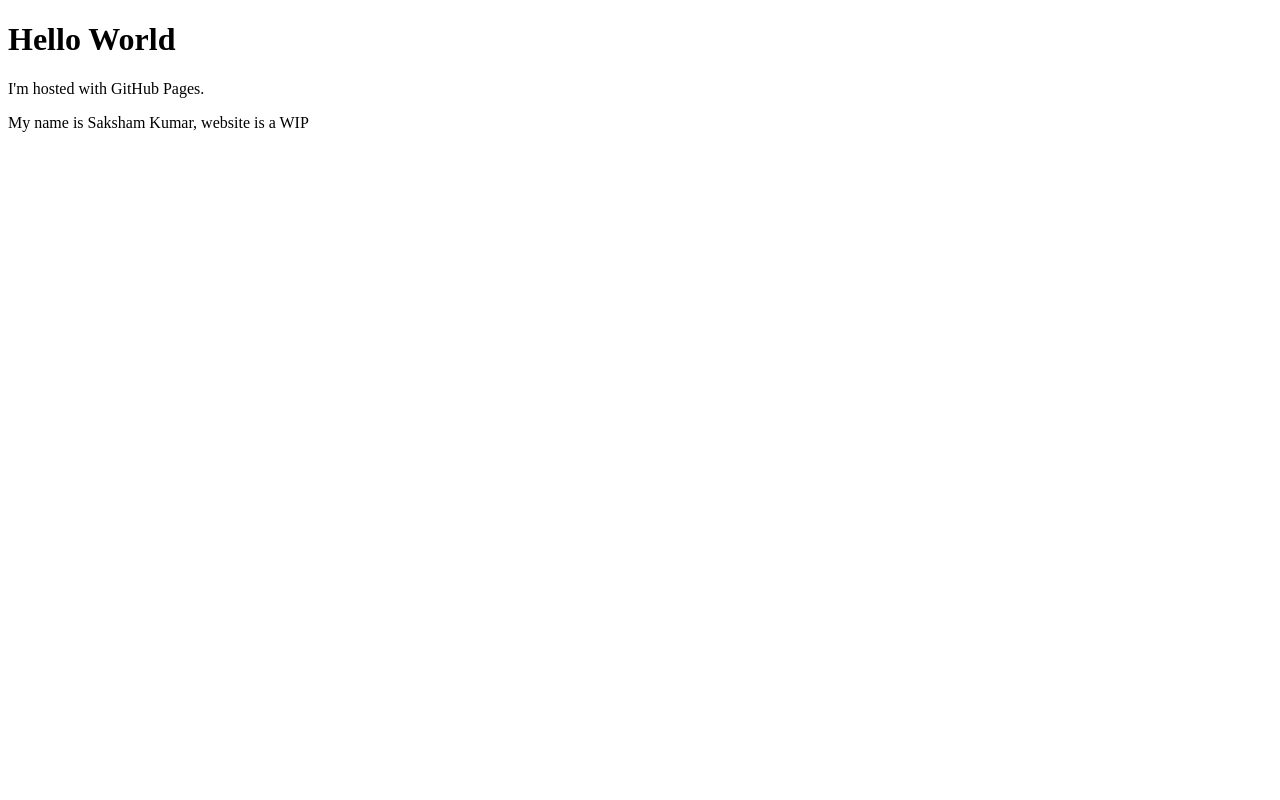
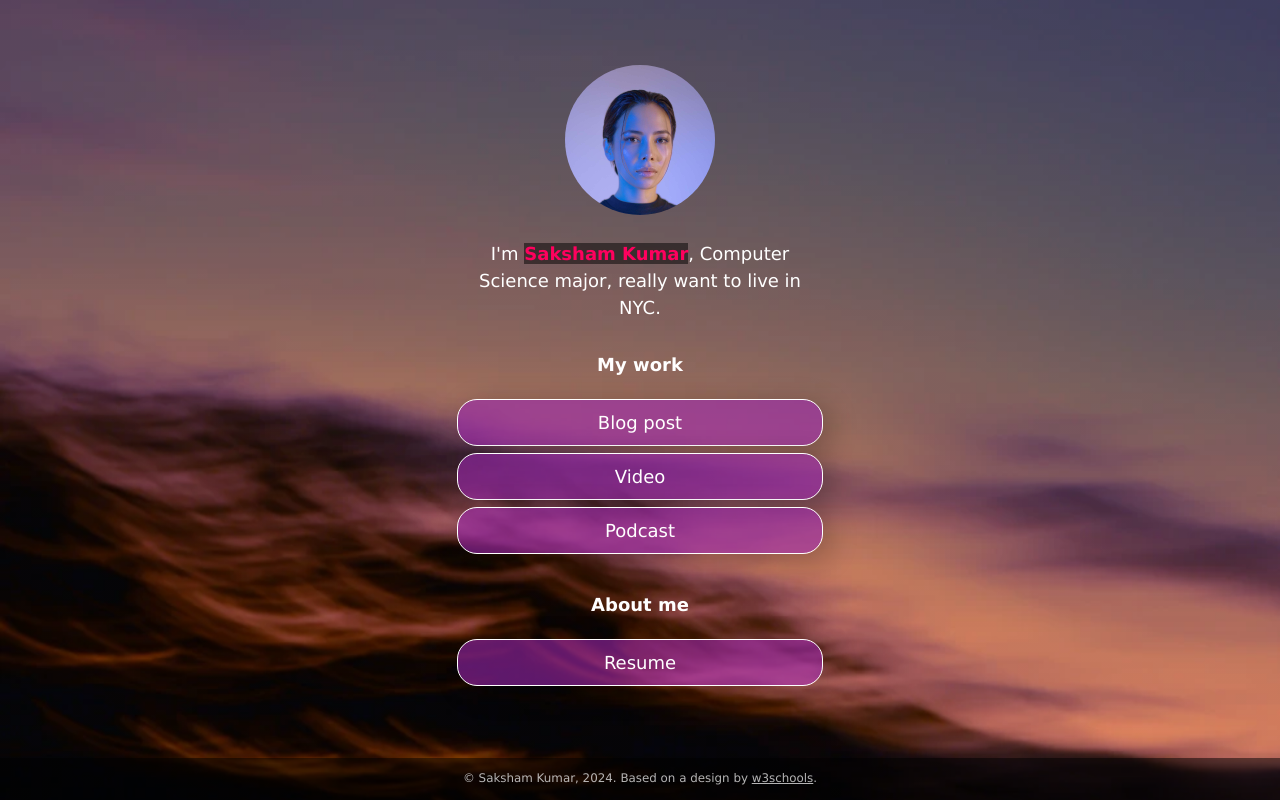
Before and after one commit to SakshamVT/sakshamVT.github.io, a plain HTML site: page index.html in a window 1280 px wide. Drawn offline with Linux system fonts and the light colour scheme.

Commit message:
Adding the website template

```diff
--- /dev/null
+++ b/css/style.css
@@ -0,0 +1,231 @@
+:root {
+    --primaryText: #fff;
+    --secondaryText: #ff015e;
+    --primary: rgba(156, 39, 176, .60);
+    --secondary: rgba(255, 1, 94, .60);
+    --buttonHover: rgba(156, 39, 176, .40);
+    --smallButtonHover: rgba(0, 0, 0, .25);
+}
+
+html {
+    box-sizing: border-box;
+    /* keeps button boxes within phone screen width */
+    -ms-text-size-adjust: 100%;
+    -webkit-text-size-adjust: 100%;
+    height: 100%;
+}
+
+*,
+*:before,
+*:after {
+    box-sizing: inherit;
+}
+
+body {
+    margin: 0;
+    min-height: 100%;
+    /* The image used for the site background. Try changing skyscape.jpg to stars.jpg. Put a replacement photo in the images folder and, in line 21 below, replace skyscape.jpg with yourbackgroundfilename.jpg */
+    /* The linear gradient darkens the image, like putting a sunglasses lens on top of it. If you want to darken the image even more, change 0.1 (both times) to 0.3 or higher */
+    background: linear-gradient(rgba(0, 0, 0, 0.1), rgba(0, 0, 0, 0.1)), url(../images/skyscape.jpg);
+    /* Prevents the browser from repeating or "tiling" the background image */
+    background-repeat: no-repeat;
+    background-position: center;
+    /* Freezes the image so that even the content scrolls down, the background stays put */
+    background-attachment: fixed;
+    /* Resizes the background image to cover the entire container */
+    background-size: cover;
+    font-family: Futura, Verdana, sans-serif;
+    line-height: 1.5;
+    font-size: 18px;
+    display: flex;
+    flex-direction: column;
+    justify-content: space-around;
+    align-items: center;
+}
+
+h1 {
+    font-size: 1em;
+}
+
+h2 {
+    font-size: 1em;
+    margin-bottom: 0;
+}
+
+img {
+    margin: .5em 1em;
+    /* border: 1px solid #ccc; */
+    border-radius: 50%;
+    height: 150px;
+    max-width: 100%;
+    object-fit: cover;
+    /* Resizes the image to cover the entire container */
+}
+
+.container {
+    text-align: center;
+    width: 100%;
+    padding: 0;
+    margin-right: auto;
+    margin-left: auto;
+    flex: 1;
+    display: flex;
+    flex-direction: column;
+    justify-content: center;
+}
+
+.image-container {
+    text-align: center;
+    width: 100%;
+}
+
+.main-text-color {
+    color: var(--primaryText);
+}
+
+.name {
+    color: var(--secondaryText);
+}
+
+.name strong {
+    background-color: rgba(0, 0, 0, 0.50);
+}
+
+.section-header {
+    padding-top: .5em;
+}
+
+.button,
+.intro,
+.links-container,
+.slidedown,
+.external-link {
+    width: 100%;
+    min-width: 50%;
+    padding: .5em 1em;
+    text-decoration: none;
+    color: inherit;
+    text-align: center;
+}
+
+.button, .external-link {
+    border: 1px solid var(--primaryText);
+    border-radius: 20px;
+    box-shadow: 7px 6px 28px 1px rgba(0, 0, 0, 0.24);
+    overflow: hidden;
+    white-space: nowrap;
+    display: inline-block;
+    background-color: var(--primary);
+    cursor: pointer;
+    transition: 0.2s all;
+}
+
+.button:not(.highlight) {
+    background-color: var(--primary);
+}
+
+@media (hover: hover) {
+    .button:hover { background-color: var(--buttonHover); }
+}
+
+.button.highlight {
+    background-color: var(--secondary);
+}
+
+.button:active, .external-link:active {
+    transform: scale(0.98);
+    /* Scaling button to 0.98 to its original size */
+    box-shadow: 3px 2px 22px 1px rgba(0, 0, 0, 0.24);
+    /* Lowering the shadow */
+}
+
+.intro {
+    margin: 0 auto;
+}
+
+.section {
+    margin-top: 1em;
+}
+
+.slidedown {
+    margin: 0 auto;
+    padding: 0;
+    -webkit-transition: height .4s ease;
+    -o-transition: height .4s ease;
+    transition: height .4s ease;
+    overflow: hidden;
+    height: 0;
+}
+
+.external-link {
+    border: 1px solid var(--primaryText);
+    border-radius: 20px;
+    background-color: transparent;
+    display: flex;
+    align-items: center;
+    justify-content: center;
+    padding: 0;
+    margin: .5em auto 1.5em auto;
+    text-decoration: none;
+    color: inherit;
+    height: 2em;
+    width: 6em;
+}
+
+.external-link:hover {
+    background-color: var(--smallButtonHover)
+}
+
+.description {
+    display: flex;
+    text-align: left;
+    flex-direction: column;
+    padding: 0 .6em;
+}
+
+.description > p {
+    margin: .5em 0;
+}
+
+.footer {
+  font-size: .66em;
+  background-color: rgba(0, 0, 0, .5);
+  color: rgba(225, 225, 225, .8);
+  text-decoration: none;
+  width: 100%;
+  min-height: 3em;
+  display: flex;
+  align-items: center;
+  justify-content: center;
+  position: relative;
+}
+
+.footer a {
+    color: inherit;
+}
+
+/* Media queries allow you to change style properties according to the screen width. In this case, if the screen is AT LEAST 540 pixels wide (bigger than a standard phone), the .container resizes to 540 pixels and the buttons and intro resize to 85% of the container width */
+@media (min-width: 540px) {
+    .container {
+        max-width: 540px;
+    }
+
+    .button,
+    .intro,
+    .slidedown {
+        width: 85%;
+    }
+}
+
+/* If the screen is AT LEAST 768 pixels wide (standard tablet or larger), the .container resizes to 750 pixels and the buttons and intro resize to 40% of the container width */
+@media (min-width: 768px) {
+    .container {
+        max-width: 768px;
+    }
+
+    .button,
+    .intro,
+    .slidedown {
+        width: 40%;
+    }
+}
--- a/index.html
+++ b/index.html
@@ -1,8 +1,74 @@
 <!DOCTYPE html>
-<html>
-    <body>
-        <h1>Hello World</h1>
-        <p>I'm hosted with GitHub Pages.</p>
-        <p>My name is Saksham Kumar, website is a WIP</p>
-    </body>
+<!-- This page is adapted from w3schools "How to make a link tree website https://www.w3schools.com/howto/howto_website_create_linktree.asp" -->
+<html lang="en">
+
+<head>
+  <meta charset="utf-8" />
+  <meta name="viewport" content="width=device-width, initial-scale=1" />
+  <!-- Add your name below -->
+  <title>Saksham Kumar</title>
+  <link rel="stylesheet" href="css/style.css">
+</head>
+
+<body class="main-text-color">
+  <!-- Content container. Everything except footer goes here -->
+  <div class="container">
+    <!-- Image and name container. Put your replacement photo—which you should crop to be square—in the images folder, then change the source attribute to images/yourportraitfilename.jpg. This path says, "Look in the images folder for yourportraitfilename.jpg." Be sure to change the alt text, too. -->
+    <div class="image-container">
+      <img src="images/portrait.jpg" alt="Photo by Art Hauntington">
+    </div>
+    <div class="intro">
+      I'm <span class="name"><strong>Saksham Kumar</strong></span>, Computer Science major, really want to live in NYC.
+    </div>
+    <div class="section-header">
+      <h1>My work</h1>
+    </div>
+    <!-- Replace the # inside of the href="#" with your links. -->
+    <div class="links-container">
+      <div class="button toggle">Blog post</div>
+      <div class="slidedown">
+        <div class="description">
+          <h2>Blog post title</h2>
+          <p>Here, add a short but appealing description of your blog post.</p>
+          <a href="#" class="external-link" target="_blank">Read</a>
+        </div>
+      </div>
+
+      <div class="button toggle">Video</div>
+      <div class="slidedown">
+        <div class="description">
+          <h2>Video title</h2>
+          <p>Add a short but appealing description of your video.</p>
+          <a href="#" class="external-link" target="_blank">Watch</a>
+        </div>
+      </div>
+
+      <div class="button toggle">Podcast</div>
+      <div class="slidedown">
+        <div class="description">
+          <h2>Podcast title</h2>
+          <p>Add a short but appealing description of your podcast</p>
+          <a href="#" class="external-link" target="_blank">Listen</a>
+        </div>
+      </div>
+    </div>
+
+    <!-- Replace # with PDF from Google Docs, or replace the entire section with whatever you want. Or delete it! Or add another section below it!-->
+    <div class="section-header">
+      <h1>About me</h1>
+    </div>
+
+    <div class="links-container">
+      <a href="https://drive.google.com" class="button" target="_blank">Resume</a>
+    </div>
+
+  </div>
+  <div class="footer">
+    <p>© Saksham Kumar, 2024. Based on a design by <a
+        href="https://www.w3schools.com/howto/howto_website_create_linktree.asp" target="_blank">w3schools</a>.
+    </p>
+  </div>
+  <script type="text/javascript" src="js/slider.js"></script>
+</body>
+
 </html>
--- /dev/null
+++ b/js/slider.js
@@ -0,0 +1,19 @@
+document.addEventListener("DOMContentLoaded", () => {
+  const a = document.querySelectorAll(".toggle");
+  a.forEach((e) => {
+    e.addEventListener("click", function () {
+      let slider = this.nextElementSibling;
+      if (slider.style.height) {
+        slider.style.height = null;
+        e.classList.remove("highlight");
+      } else {
+        document.querySelectorAll(".toggle.highlight").forEach((f) => {
+          f.classList.remove("highlight");
+          f.nextElementSibling.style.height = null;
+        });
+        e.classList.add("highlight");
+        slider.style.height = slider.scrollHeight + "px";
+      }
+    })
+  })
+})
```
Also changed, not shown: images/portrait.jpg (added), images/skyscape.jpg (added), images/stars.jpg (added), 1 other file.
